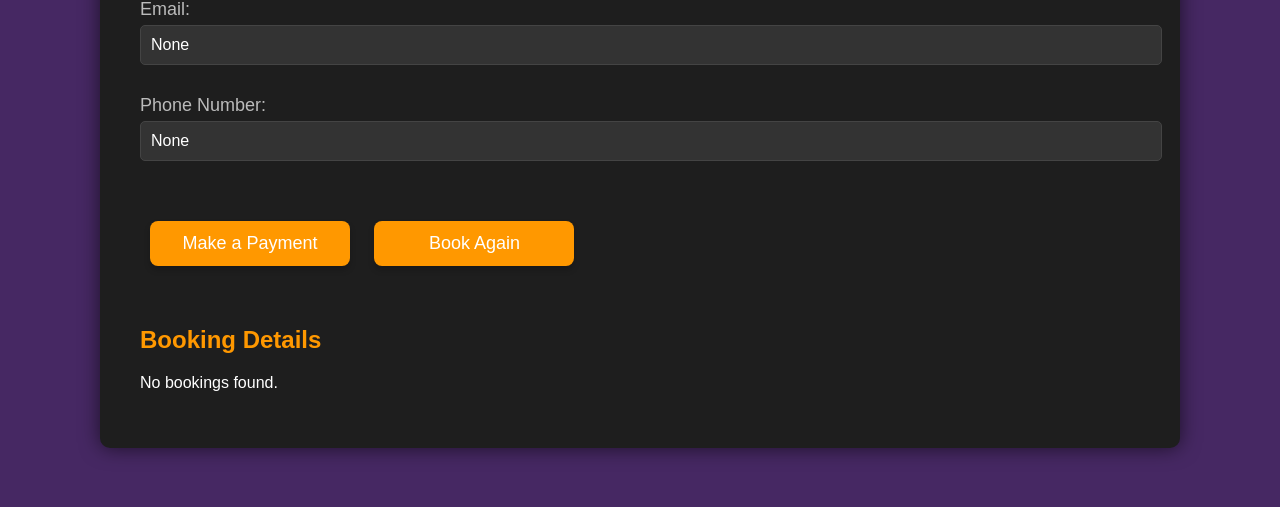
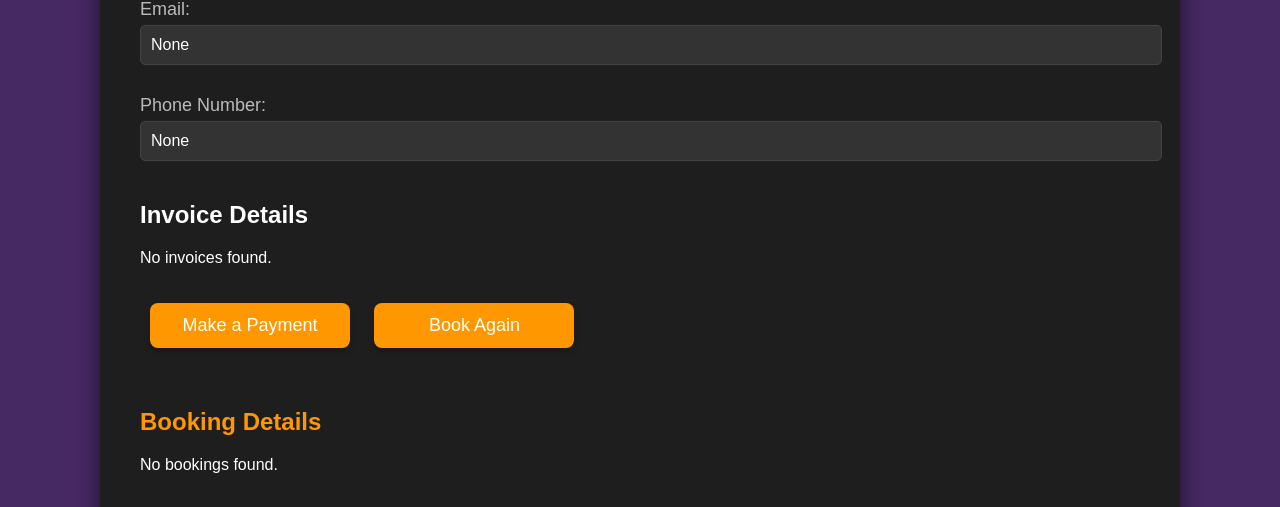
Before and after one commit to Sidharth-216/Sivini_law_house, a Flask app: page /profile in a window 1280 px wide. Shown: the part 1360-1867 px from the top of the page. Run offline with Flask 3, Linux system fonts and the light colour scheme.

Commit message:
Update profile.html

```diff
--- a/templates/profile.html
+++ b/templates/profile.html
@@ -16,7 +16,11 @@
     <div class="backButton">
         <a href="{{ url_for('login') }}"><button id="backButton">Back</button></a>
     </div>
-
+    <div class="logout-button" style="position: absolute; top: 60px; left: -130px;margin-bottom: 40px;margin-top: -20px;">
+        <a href="{{ url_for('logout') }}">
+            <button id="logoutButton" onclick="confirmLogout()">Logout</button>
+        </a>
+    </div>
     <div class="container">
         <header>
             <img src="static/banner.jpg" alt="Banner">
@@ -47,7 +51,23 @@
                 <input type="tel" value="{{ number }}" name="number" class="animated-input">
             </div>
         </section>
-
+ <!-- Invoice Details Section -->
+ <section class="invoices">
+    <h2>Invoice Details</h2>
+    {% if invoices %}
+    <ul>
+        {% for invoice in invoices %}
+        <li>
+            <strong>Total Amount:</strong> ₹ {{ invoice[2] }}<br>
+            <strong>Amount Paid:</strong> ₹ {{ invoice[3]}}<br>
+            <strong>Due:</strong> ₹ {{ invoice[4] }}<br>
+        </li>
+        {% endfor %}
+    </ul>
+    {% else %}
+    <p>No invoices found.</p>
+    {% endif %}
+</section>
         <!-- Payment and Booking Buttons (Centered) -->
         <div class="payment-button">
             <a href="{{ url_for('payment') }}">
@@ -80,11 +100,7 @@
             {% else %}
                 <p>No bookings found.</p>
             {% endif %}
-        <!-- Logout Button (Centered) -->
-        <div class="logout-button">
-            <a href="{{ url_for('logout') }}">
-            <button id="logoutButton">Logout</button>
-            </a>
+
         </div>
         </section>
     <!-- Edit Profile Button (Centered) -->
@@ -94,7 +110,7 @@
         </a>
     </div>
     </div>
-
+    <!-- Logout Button (Placed below the Back Button, top-left corner) -->
     <script src="static/profile.js"></script>
 </body>
 </html>
```
